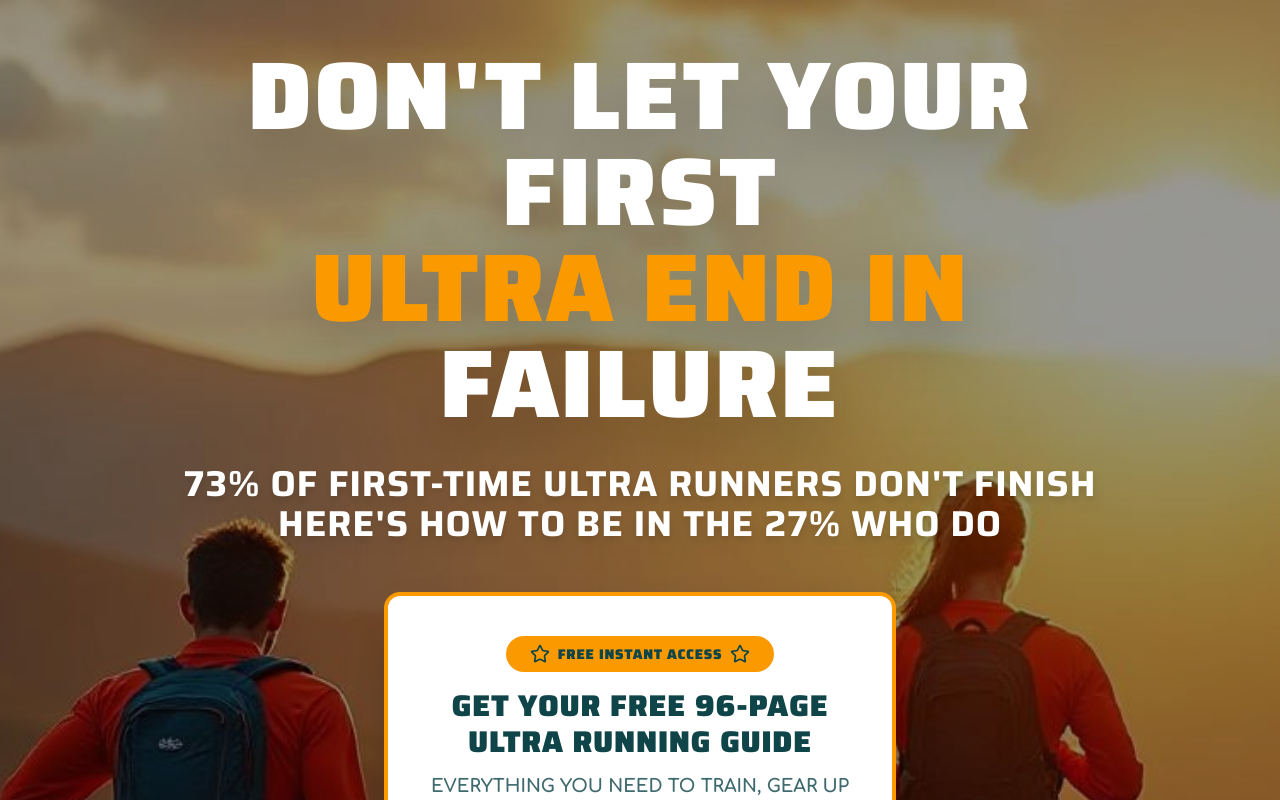
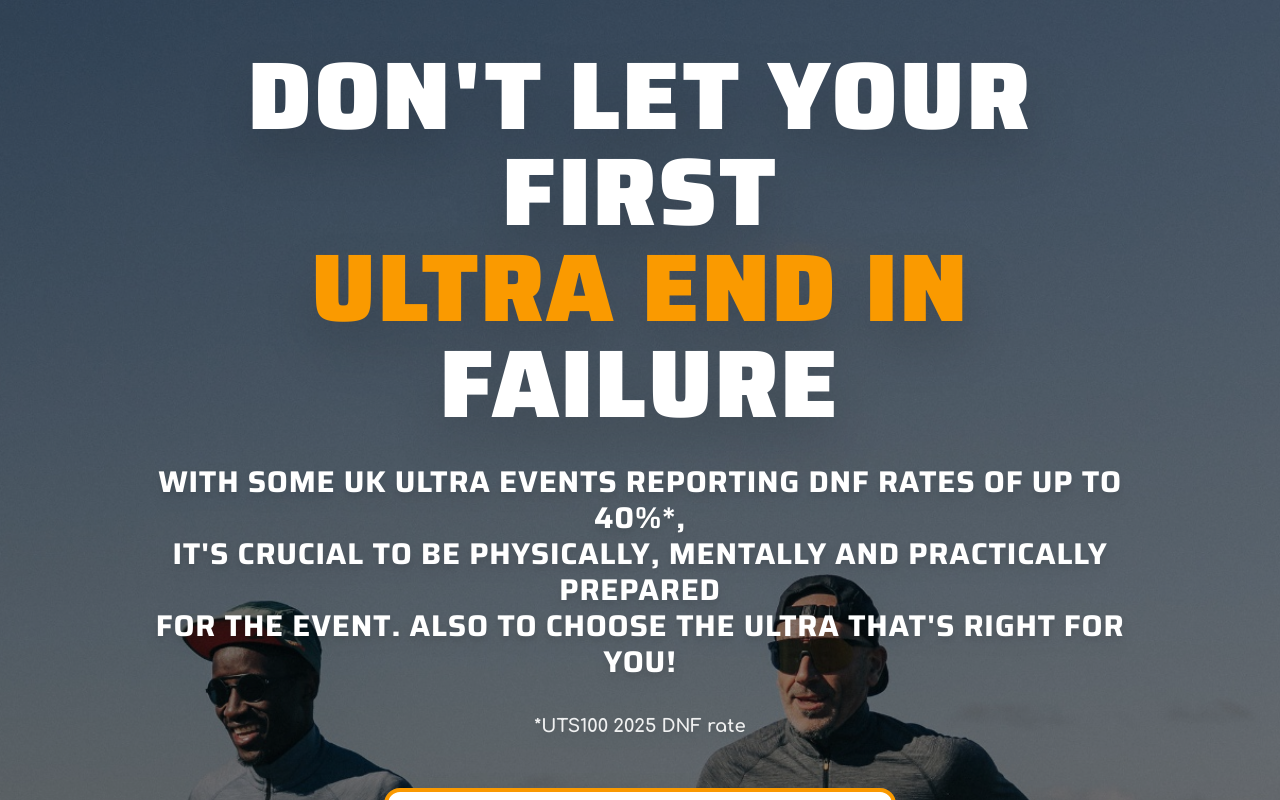
Before and after one commit to weflare-agency/ultra-trail-conqueror, a React (Vite) app: page / in a window 1280 px wide. Shown: the top 800 px of the page. Built offline with nearby package versions, Linux system fonts and the light colour scheme; the HTML template or start-up script is replaced by a standard one; a web font is replaced by a local one.

Commit message:
Refactor: Implement landing page updates

```diff
--- a/src/components/AuthorCredibility.tsx
+++ b/src/components/AuthorCredibility.tsx
@@ -2,19 +2,19 @@ const danSummersImage = "/lovable-uploads/dan-summers-new.jpg";
 const ronnieStatonImage = "/lovable-uploads/ronnie-staton-new.jpg";
 
 const authors = [
+  {
+    name: "Ronnie Staton",
+    credentials: "Ultra Coach & Adventure Runner",
+    achievement: "Completed 190-mile England crossing",
+    image: ronnieStatonImage,
+    description: "As an experienced ultra coach and extreme distance specialist, Ronnie shares the strategies that have helped hundreds of runners achieve their goals."
+  },
   {
     name: "Dan Summers",
     credentials: "Mountain Leader & Ultra Runner",
     achievement: "100-mile finisher (Lakeland 100 sub-24hrs)",
     image: danSummersImage,
     description: "With years of mountain leadership experience and multiple ultra completions, Dan brings practical expertise to every page of this guide."
-  },
-  {
-    name: "Ronnie Staton",
-    credentials: "Ultra Coach & Adventure Runner",
-    achievement: "Completed 190-mile England crossing",
-    image: ronnieStatonImage,
-    description: "As an experienced ultra coach and extreme distance specialist, Ronnie shares the strategies that have helped hundreds of runners achieve their goals."
   }
 ];
 
--- a/src/components/HeroSection.tsx
+++ b/src/components/HeroSection.tsx
@@ -3,7 +3,7 @@ import { Button } from "@/components/ui/button";
 import { Input } from "@/components/ui/input";
 import { RadioGroup, RadioGroupItem } from "@/components/ui/radio-group";
 import { Shield, Star, Zap } from "lucide-react";
-import heroImage from "@/assets/hero-trail-runners.jpg";
+import heroImage from "@/assets/hero-cotswold-runners.jpg";
 
 interface HeroSectionProps {
   onEmailSubmit: (email: string, firstName: string, runnerLevel?: string) => void;
@@ -49,9 +49,13 @@ export function HeroSection({ onEmailSubmit }: HeroSectionProps) {
             FAILURE
           </h1>
 
-          <p className="font-saira font-bold text-2xl md:text-3xl lg:text-4xl text-white mb-8 leading-tight tracking-wide drop-shadow-lg">
-            73% OF FIRST-TIME ULTRA RUNNERS DON'T FINISH<br />
-            HERE'S HOW TO BE IN THE 27% WHO DO
+          <p className="font-saira font-bold text-xl md:text-2xl lg:text-3xl text-white mb-8 leading-tight tracking-wide drop-shadow-lg">
+            WITH SOME UK ULTRA EVENTS REPORTING DNF RATES OF UP TO 40%*,<br />
+            IT'S CRUCIAL TO BE PHYSICALLY, MENTALLY AND PRACTICALLY PREPARED<br />
+            FOR THE EVENT. ALSO TO CHOOSE THE ULTRA THAT'S RIGHT FOR YOU!
+          </p>
+          <p className="font-comfortaa font-semibold text-lg text-white/90 drop-shadow-lg">
+            *UTS100 2025 DNF rate
           </p>
         </div>
 
```
Also changed, not shown: src/assets/hero-cotswold-runners.jpg (added).
